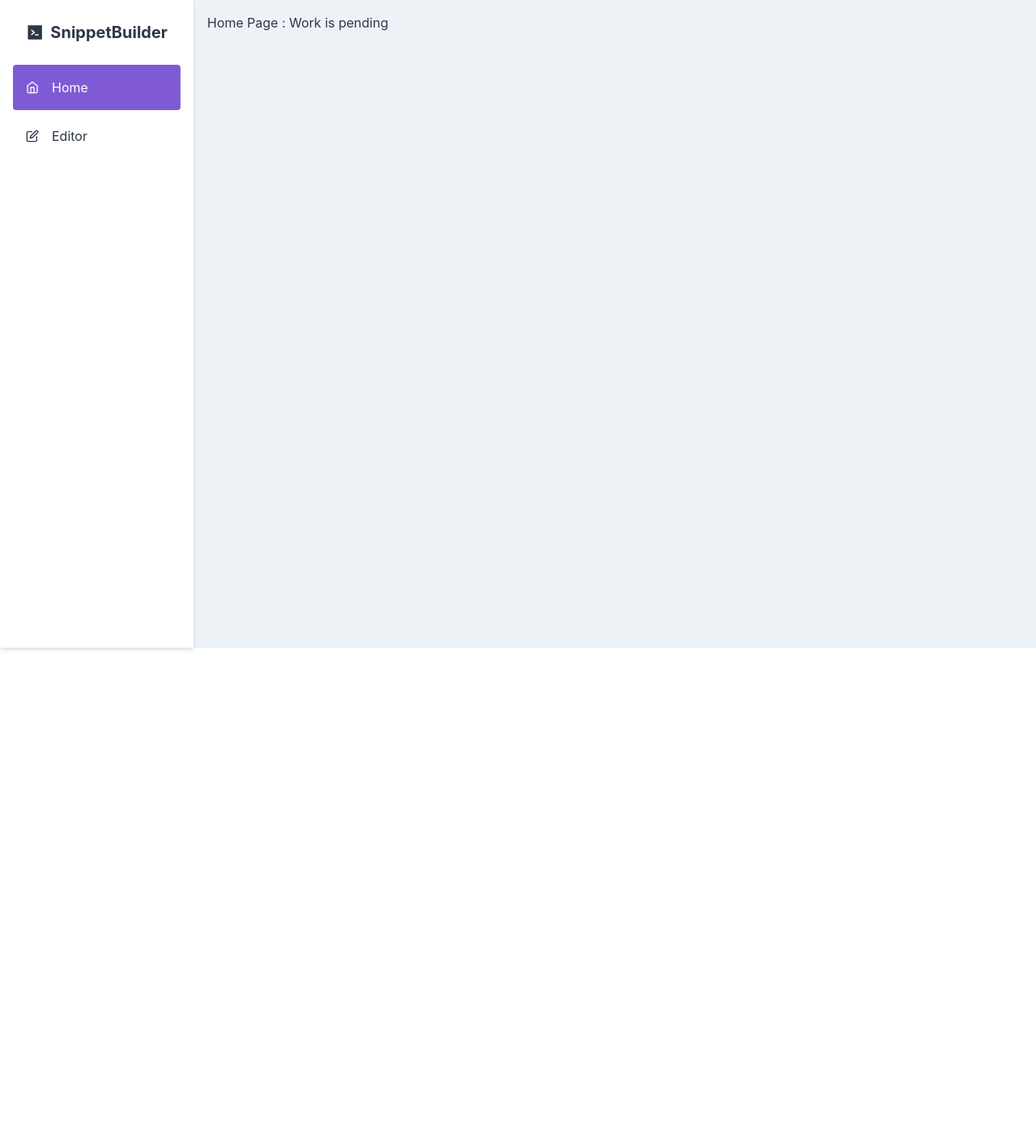
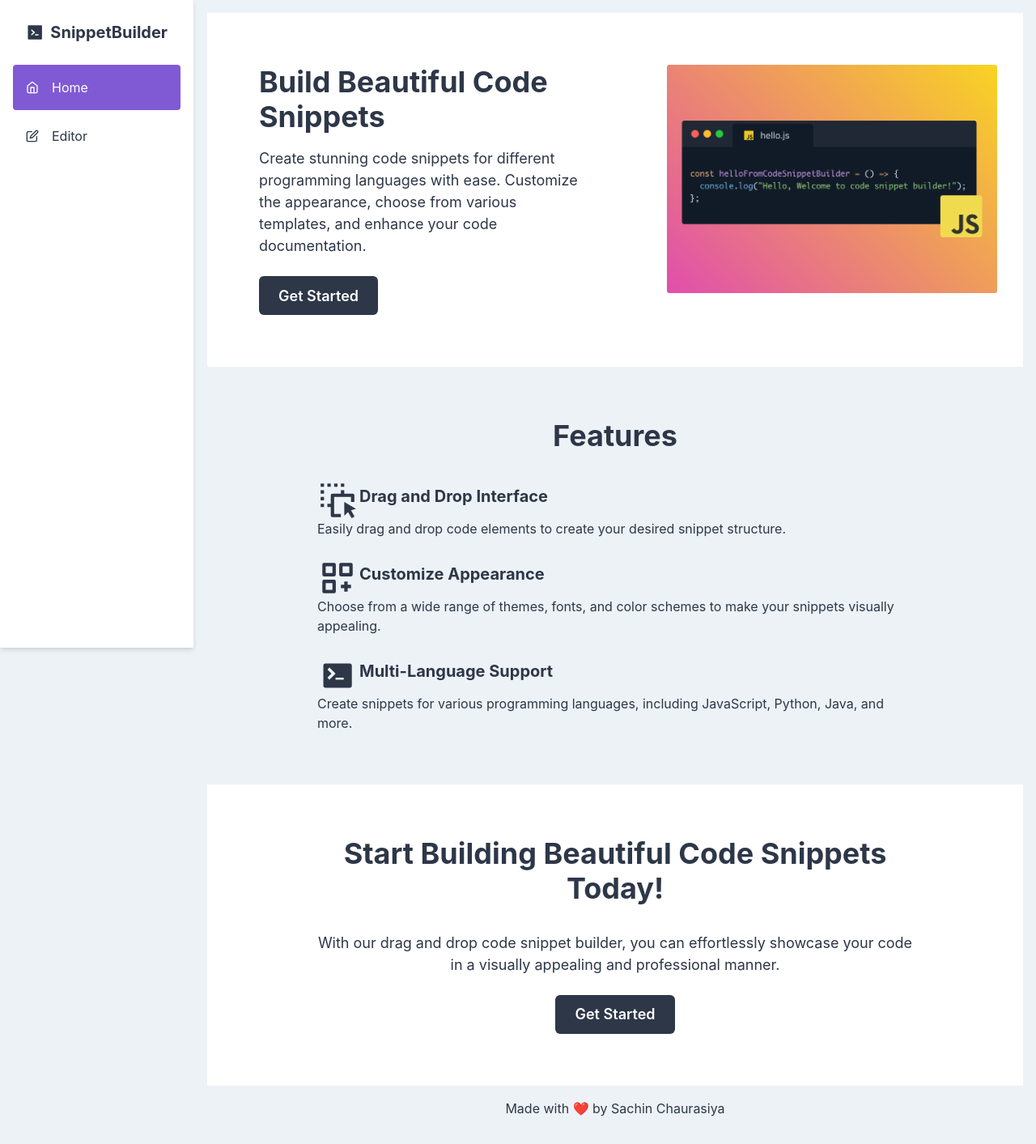
Before and after one commit to Sachin-chaurasiya/Code-Snippets-Builder, a React (Create React App) app: page / in a window 1280 px wide. Shown: the whole page at 81% size. Before the commit the page ends 800 px from the top, so only its background shows below. Built offline with nearby package versions, Linux system fonts and the light colour scheme.

Commit message:
feat: update landing page

```diff
--- a/src/Pages/Home/Home.tsx
+++ b/src/Pages/Home/Home.tsx
@@ -1,12 +1,131 @@
-import React from 'react';
-import { Text } from '@chakra-ui/react';
+import React, { ReactNode } from 'react';
+import {
+  Box,
+  Flex,
+  Heading,
+  Text,
+  Button,
+  Image,
+  Stack,
+} from '@chakra-ui/react';
+import CodeSnippetImage from 'assets/images/code-snippet.png';
+import { RiDragDropLine } from 'react-icons/ri';
+import { BiCustomize } from 'react-icons/bi';
+import { DiTerminal } from 'react-icons/di';
+import { useNavigate } from 'react-router-dom';
+import { ROUTES } from 'constant';
 
-const Home = () => {
+const LandingPage = () => {
+  const navigate = useNavigate();
+
+  const handleGetStarted = () => navigate(ROUTES.EDITOR);
+
   return (
-    <>
-      <Text>Home Page : Work is pending</Text>
-    </>
+    <Box bg="white" minHeight="100vh">
+      <Box py={16}>
+        <Flex direction={['column', 'column', 'row']} justify="center">
+          <Box flex="1" pr={[0, 0, 8]} pl={[0, 0, 16]}>
+            <Heading size="xl" mb={4}>
+              Build Beautiful Code Snippets
+            </Heading>
+            <Text fontSize="lg" mb={6}>
+              Create stunning code snippets for different programming languages
+              with ease. Customize the appearance, choose from various
+              templates, and enhance your code documentation.
+            </Text>
+            <Button
+              _hover={{ background: 'gray.700' }}
+              bg="gray.700"
+              color="white"
+              size="lg"
+              onClick={handleGetStarted}
+            >
+              Get Started
+            </Button>
+          </Box>
+          <Box flex="1" pr={[0, 0, 8]} pl={[0, 0, 16]}>
+            <Image
+              src={CodeSnippetImage}
+              alt="Code Snippet Builder"
+              objectFit="contain"
+            />
+          </Box>
+        </Flex>
+      </Box>
+
+      <Box bg="gray.100" py={16}>
+        <Box maxWidth="container.md" mx="auto" px={4}>
+          <Heading size="xl" mb={8} textAlign="center">
+            Features
+          </Heading>
+          <Stack spacing={6}>
+            <Feature
+              icon={<RiDragDropLine size={50} />}
+              title="Drag and Drop Interface"
+              description="Easily drag and drop code elements to create your desired snippet structure."
+            />
+            <Feature
+              icon={<BiCustomize size={50} />}
+              title="Customize Appearance"
+              description="Choose from a wide range of themes, fonts, and color schemes to make your snippets visually appealing."
+            />
+            <Feature
+              icon={<DiTerminal size={50} />}
+              title="Multi-Language Support"
+              description="Create snippets for various programming languages, including JavaScript, Python, Java, and more."
+            />
+          </Stack>
+        </Box>
+      </Box>
+
+      <Box py={16}>
+        <Box maxWidth="container.md" mx="auto" px={4} textAlign="center">
+          <Heading size="xl" mb={8}>
+            Start Building Beautiful Code Snippets Today!
+          </Heading>
+          <Text fontSize="lg" mb={6}>
+            With our drag and drop code snippet builder, you can effortlessly
+            showcase your code in a visually appealing and professional manner.
+          </Text>
+          <Button
+            _hover={{ background: 'gray.700' }}
+            bg="gray.700"
+            color="white"
+            size="lg"
+            onClick={handleGetStarted}
+          >
+            Get Started
+          </Button>
+        </Box>
+      </Box>
+
+      <Box bg="gray.100" py={4}>
+        <Box maxWidth="container.md" mx="auto" textAlign="center">
+          <Text>Made with ❤️ by Sachin Chaurasiya</Text>
+        </Box>
+      </Box>
+    </Box>
   );
 };
 
-export default Home;
+const Feature = ({
+  icon,
+  title,
+  description,
+}: {
+  icon: ReactNode;
+  title: string;
+  description: string;
+}) => (
+  <Box>
+    <Flex align="center" mb={2}>
+      <Box boxSize={10}>{icon}</Box>
+      <Heading size="md" ml={3}>
+        {title}
+      </Heading>
+    </Flex>
+    <Text>{description}</Text>
+  </Box>
+);
+
+export default LandingPage;
```
Also changed, not shown: src/assets/images/code-snippet.png (added).
